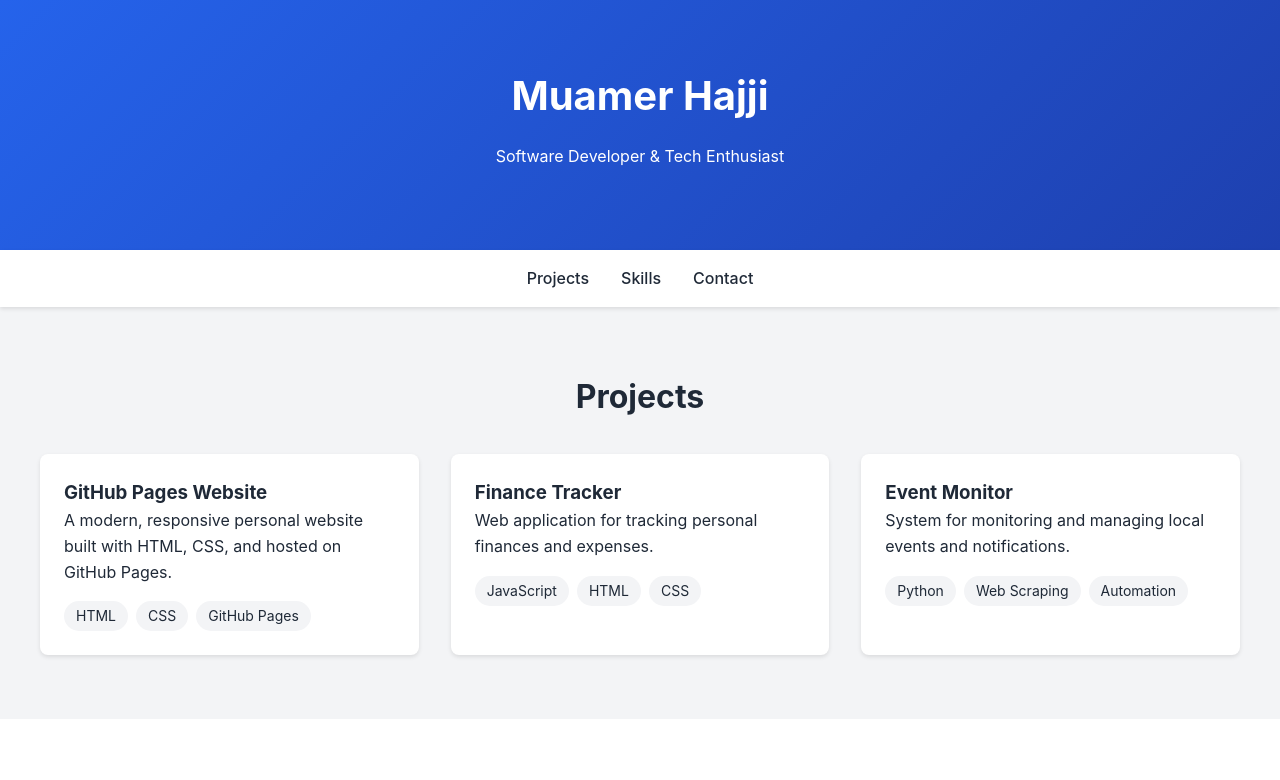
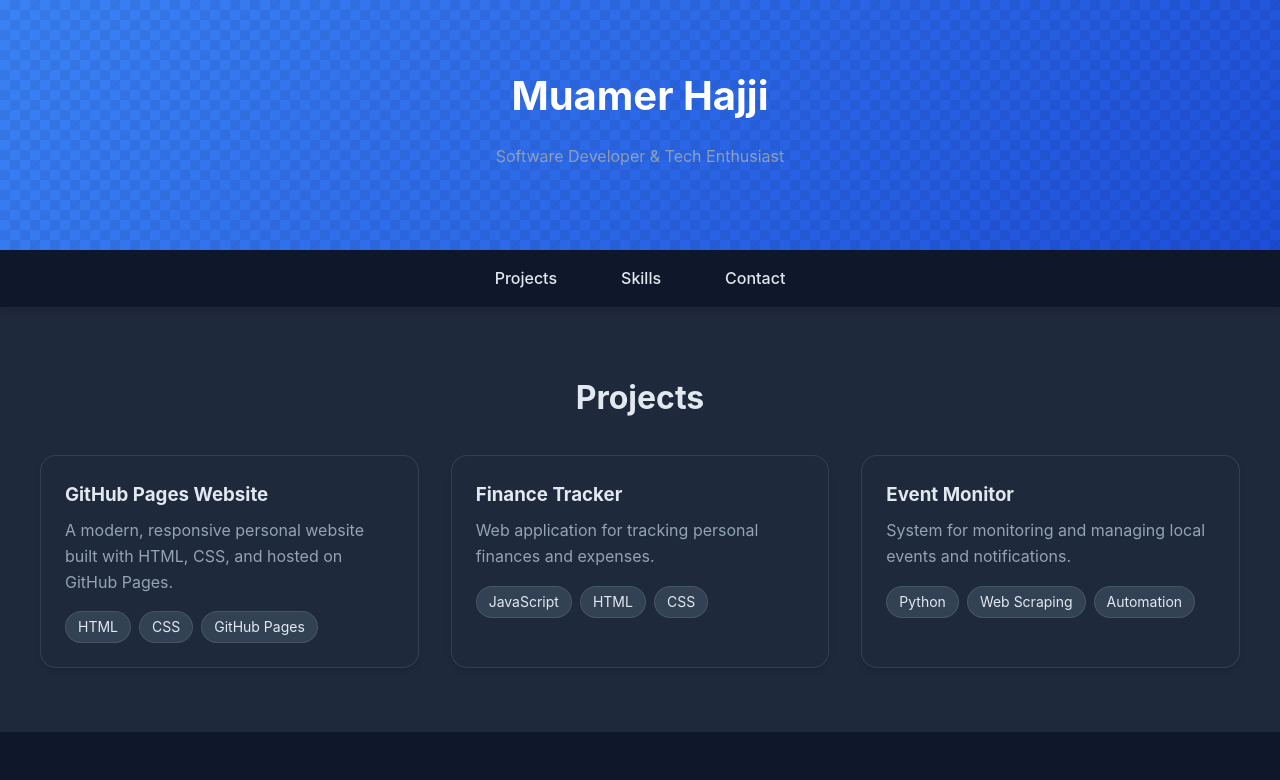
Before and after one commit to mhazne0/my-github-page, a plain HTML site: page index.html in a window 1280 px wide. Shown: the top 780 px of the page. Drawn offline with Linux system fonts and the light colour scheme.

Commit message:
Add dark theme

```diff
--- a/index.html
+++ b/index.html
@@ -7,10 +7,15 @@
     <link rel="stylesheet" href="https://cdnjs.cloudflare.com/ajax/libs/font-awesome/6.0.0/css/all.min.css">
     <style>
         :root {
-            --primary-color: #2563eb;
-            --secondary-color: #1e40af;
-            --text-color: #1f2937;
-            --light-bg: #f3f4f6;
+            --bg-primary: #0f172a;
+            --bg-secondary: #1e293b;
+            --text-primary: #e2e8f0;
+            --text-secondary: #94a3b8;
+            --accent-primary: #3b82f6;
+            --accent-secondary: #1d4ed8;
+            --card-bg: #1e293b;
+            --nav-bg: #0f172a;
+            --tag-bg: #334155;
         }
 
         * {
@@ -22,23 +27,43 @@
         body {
             font-family: 'Inter', -apple-system, BlinkMacSystemFont, 'Segoe UI', Roboto, sans-serif;
             line-height: 1.6;
-            color: var(--text-color);
+            color: var(--text-primary);
+            background-color: var(--bg-primary);
         }
 
         header {
-            background: linear-gradient(135deg, var(--primary-color), var(--secondary-color));
+            background: linear-gradient(135deg, var(--accent-primary), var(--accent-secondary));
             color: white;
             padding: 4rem 2rem;
             text-align: center;
+            position: relative;
+            overflow: hidden;
+        }
+
+        header::before {
+            content: '';
+            position: absolute;
+            top: 0;
+            left: 0;
+            right: 0;
+            bottom: 0;
+            background: linear-gradient(45deg, rgba(0,0,0,0.2) 25%, transparent 25%),
+                      linear-gradient(-45deg, rgba(0,0,0,0.2) 25%, transparent 25%),
+                      linear-gradient(45deg, transparent 75%, rgba(0,0,0,0.2) 75%),
+                      linear-gradient(-45deg, transparent 75%, rgba(0,0,0,0.2) 75%);
+            background-size: 20px 20px;
+            background-position: 0 0, 0 10px, 10px -10px, -10px 0px;
+            opacity: 0.3;
         }
 
         nav {
-            background: white;
+            background: var(--nav-bg);
             padding: 1rem;
             position: sticky;
             top: 0;
-            box-shadow: 0 2px 4px rgba(0,0,0,0.1);
+            box-shadow: 0 4px 6px -1px rgba(0, 0, 0, 0.1);
             z-index: 100;
+            border-bottom: 1px solid var(--bg-secondary);
         }
 
         nav ul {
@@ -49,14 +74,17 @@
         }
 
         nav a {
-            color: var(--text-color);
+            color: var(--text-primary);
             text-decoration: none;
             font-weight: 500;
             transition: color 0.3s;
+            padding: 0.5rem 1rem;
+            border-radius: 0.5rem;
         }
 
         nav a:hover {
-            color: var(--primary-color);
+            color: var(--accent-primary);
+            background: var(--bg-secondary);
         }
 
         section {
@@ -69,7 +97,7 @@
         }
 
         .projects {
-            background: var(--light-bg);
+            background: var(--bg-secondary);
         }
 
         .project-grid {
@@ -80,15 +108,17 @@
         }
 
         .project-card {
-            background: white;
-            border-radius: 8px;
+            background: var(--card-bg);
+            border-radius: 1rem;
             overflow: hidden;
-            box-shadow: 0 2px 4px rgba(0,0,0,0.1);
-            transition: transform 0.3s;
+            box-shadow: 0 4px 6px -1px rgba(0, 0, 0, 0.1);
+            transition: transform 0.3s, box-shadow 0.3s;
+            border: 1px solid rgba(255, 255, 255, 0.1);
         }
 
         .project-card:hover {
             transform: translateY(-5px);
+            box-shadow: 0 10px 15px -3px rgba(0, 0, 0, 0.2);
         }
 
         .project-content {
@@ -103,14 +133,17 @@
         }
 
         .skill-tag {
-            background: var(--light-bg);
+            background: var(--tag-bg);
             padding: 0.25rem 0.75rem;
             border-radius: 9999px;
             font-size: 0.875rem;
+            color: var(--text-primary);
+            border: 1px solid rgba(255, 255, 255, 0.1);
         }
 
         .contact {
             text-align: center;
+            background: var(--bg-primary);
         }
 
         .social-links {
@@ -121,28 +154,46 @@
         }
 
         .social-links a {
-            color: var(--text-color);
+            color: var(--text-primary);
             font-size: 1.5rem;
-            transition: color 0.3s;
+            transition: color 0.3s, transform 0.3s;
+            padding: 0.5rem;
+            border-radius: 50%;
+            background: var(--card-bg);
+            width: 3rem;
+            height: 3rem;
+            display: flex;
+            align-items: center;
+            justify-content: center;
         }
 
         .social-links a:hover {
-            color: var(--primary-color);
+            color: var(--accent-primary);
+            transform: translateY(-3px);
         }
 
         h1 {
             font-size: 2.5rem;
             margin-bottom: 1rem;
+            position: relative;
+            z-index: 1;
         }
 
         h2 {
             font-size: 2rem;
             margin-bottom: 2rem;
             text-align: center;
+            color: var(--text-primary);
+        }
+
+        h3 {
+            color: var(--text-primary);
+            margin-bottom: 0.5rem;
         }
 
         p {
             margin-bottom: 1rem;
+            color: var(--text-secondary);
         }
 
         @media (max-width: 768px) {
@@ -155,6 +206,23 @@
             .project-grid {
                 grid-template-columns: 1fr;
             }
+        }
+
+        /* Glow effects */
+        .project-card::before {
+            content: '';
+            position: absolute;
+            top: 0;
+            left: 0;
+            right: 0;
+            height: 2px;
+            background: linear-gradient(90deg, transparent, var(--accent-primary), transparent);
+            opacity: 0;
+            transition: opacity 0.3s;
+        }
+
+        .project-card:hover::before {
+            opacity: 1;
         }
     </style>
 </head>
```
